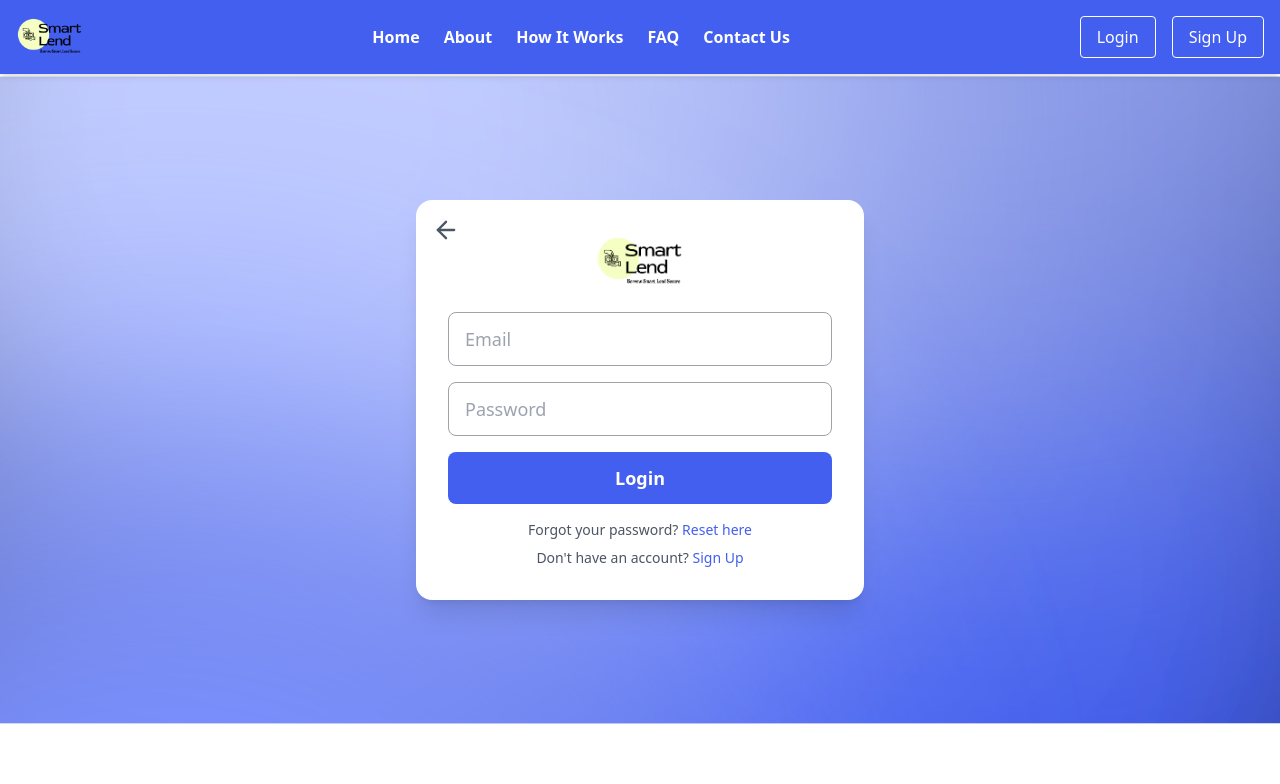
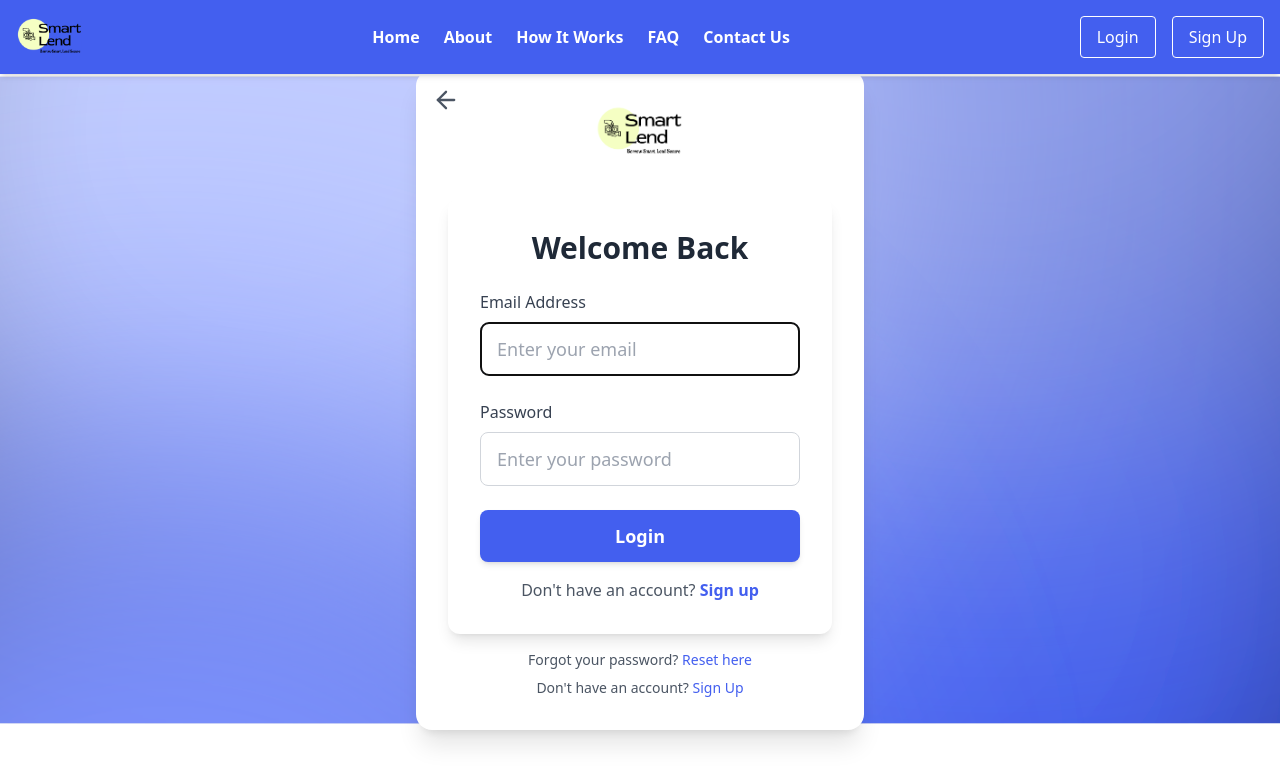
Before and after one commit to vidhi2919/SL, a React (Create React App) app in the folder frontend/: page /loginpage in a window 1280 px wide. Shown: the top 784 px of the page. Built offline with nearby package versions, Linux system fonts and the light colour scheme.

Commit message:
Improved LoginForm UI and bypassed authentication for testing

```diff
--- a/frontend/src/components/LoginForm.jsx
+++ b/frontend/src/components/LoginForm.jsx
@@ -7,45 +7,71 @@
 
   const handleSubmit = (e) => {
     e.preventDefault();
-    setError("");
+    setError(""); // Reset error on new submission
 
-    // Uncomment and integrate Firebase when backend is ready
-    // signInWithEmailAndPassword(auth, email, password)
-    //   .then((userCredential) => {
-    //     onLogin();
-    //   })
-    //   .catch((error) => {
-    //     setError(error.message);
-    //   });
+    // **Bypassing Authentication for Testing**
+    console.log("Testing mode: Bypassing authentication");
+    onLogin();
 
-    console.log("Login attempted with:", email, password);
+    // Uncomment when integrating Firebase
+    /*
+    signInWithEmailAndPassword(auth, email, password)
+      .then((userCredential) => {
         onLogin();
+      })
+      .catch((error) => {
+        setError("Invalid email or password. Please try again.");
+      });
+    */
   };
 
   return (
-    <form onSubmit={handleSubmit} className="space-y-4 text-textDark mt-6">
+    <div className="max-w-md mx-auto bg-white p-8 rounded-xl shadow-lg mt-10">
+      <h2 className="text-3xl font-bold text-center text-gray-800 mb-6">Welcome Back</h2>
+
+      <form onSubmit={handleSubmit} className="space-y-6">
+        <div>
+          <label className="block text-gray-700 font-medium mb-2">Email Address</label>
           <input
             type="email"
-        placeholder="Email"
+            placeholder="Enter your email"
             value={email}
             onChange={(e) => setEmail(e.target.value)}
-        className="w-full px-4 py-3 border border-zinc-400 rounded-lg text-lg font-medium"
+            className="w-full px-4 py-3 border border-gray-300 rounded-lg text-lg focus:ring-primary focus:border-primary"
+            required
+            autoFocus
+          />
+        </div>
+
+        <div>
+          <label className="block text-gray-700 font-medium mb-2">Password</label>
+          <input
+            type="password"
+            placeholder="Enter your password"
+            value={password}
+            onChange={(e) => setPassword(e.target.value)}
+            className="w-full px-4 py-3 border border-gray-300 rounded-lg text-lg focus:ring-primary focus:border-primary"
             required
           />
-      <input
-        type="password"
-        placeholder="Password"
-        value={password}
-        onChange={(e) => setPassword(e.target.value)}
-        className="w-full px-4 py-3 border border-zinc-400 rounded-lg text-lg font-medium"
-        required
-      />
-      {error && <p className="text-red-500 text-sm">{error}</p>}
+        </div>
 
-      <button className="w-full bg-primary text-white py-3 rounded-lg hover:bg-hoverEffect transition text-lg font-semibold">
+        {error && <p className="text-red-500 text-sm text-center">{error}</p>}
+
+        <button
+          type="submit"
+          className="w-full bg-primary text-white py-3 rounded-lg hover:bg-primary-dark transition text-lg font-semibold shadow-md"
+        >
           Login
         </button>
       </form>
+
+      <p className="text-center text-gray-600 mt-4">
+        Don't have an account?{" "}
+        <a href="/signup" className="text-primary font-semibold hover:underline">
+          Sign up
+        </a>
+      </p>
+    </div>
   );
 };
 
```
Lines whose indentation alone changed are shown as unchanged.
